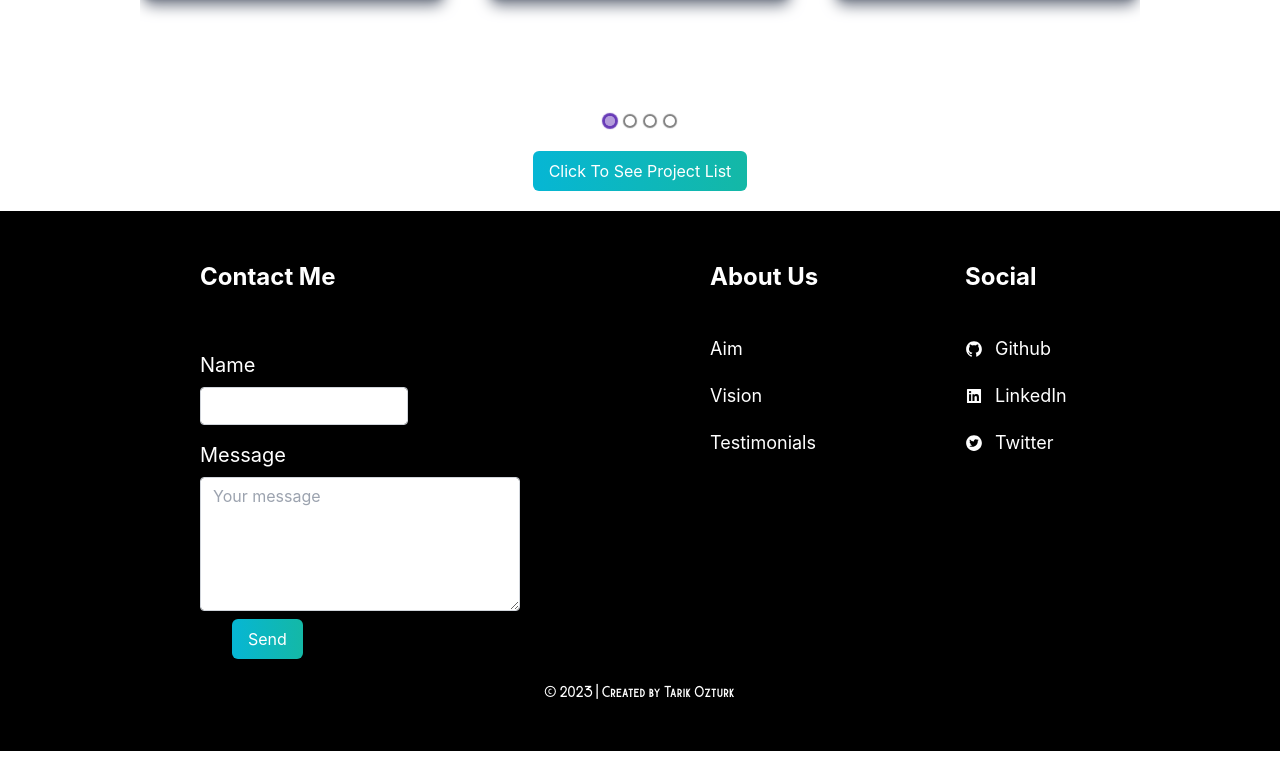
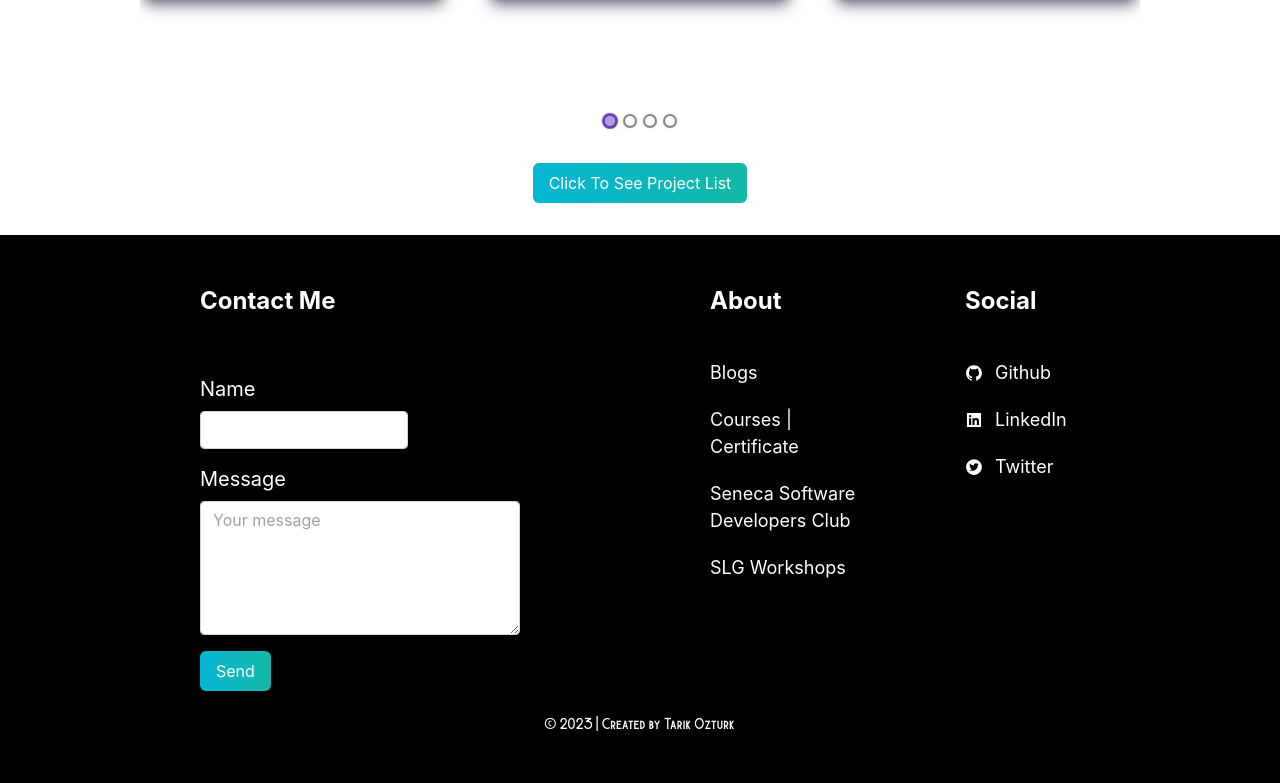
Before and after one commit to tarikozturk017/portfolio, a Next.js app in the folder portfolio/: page / in a window 1280 px wide. Shown: the part 1568-2351 px from the top of the page. Before the commit the page ends 2319 px from the top, so only its background shows below. Built offline with nearby package versions, Linux system fonts and the light colour scheme.

Commit message:
footer update

```diff
--- a/portfolio/pages/components/Footer.js
+++ b/portfolio/pages/components/Footer.js
@@ -31,14 +31,15 @@ return (
 		</Column>
 
         <Column>
-			<Heading>About Us</Heading>
-			<FooterLink href="#">Aim</FooterLink>
-			<FooterLink href="#">Vision</FooterLink>
-			<FooterLink href="#">Testimonials</FooterLink>
+			<Heading>About</Heading>
+			<FooterLink href="#">Blogs</FooterLink>
+			<FooterLink href="#">Courses | Certificate</FooterLink>
+			<FooterLink href="#">Seneca Software Developers Club </FooterLink>
+			<FooterLink href="https://github.com/tarikozturk017/SLG-practices">SLG Workshops</FooterLink>
 		</Column>
 
 		<Column>
-			<Heading>Social</Heading>
+			<Heading className="">Social</Heading>
             <FooterLink href="https://github.com/tarikozturk017">
             <div className="flex items-center">
                 <AiFillGithub />
--- a/portfolio/pages/components/Projects.js
+++ b/portfolio/pages/components/Projects.js
@@ -1,12 +1,15 @@
 const Projects = () => {
 
   return (
-
+        <div>
+          <div className=" flex justify-around">
+          <h3 className="text-xl font-medium  dark:text-gray-200">List of My Projects</h3>
+          <h3 className="text-xl font-medium  dark:text-gray-200">Project Details</h3>
+          </div>
         <div className="w-auto lg:flex gap-10">
 
-
             <div className="text-center lg:flex p-10 rounded-xl my-10 flex-1 dark:text-gray-200">
-                <div className=" text-center p-10 rounded-xl my-10 flex-1 dark:text-gray-200" >
+                <div className=" text-left p-10 rounded-xl my-10 flex-1 dark:text-gray-200" >
                 <ul className="list-disc">
                     <li>Reasype</li>
                     <li>AuctionHub</li>
@@ -15,7 +18,7 @@ const Projects = () => {
                 </ul>
 
                 </div>
-                <div className=" text-center p-10 rounded-xl my-10 flex-1 dark:text-gray-200" >
+                <div className=" text-left p-10 rounded-xl my-10 flex-1 dark:text-gray-200" >
                 <ul className="list-disc">
                     <li>Reasype</li>
                     <li>AuctionHub</li>
@@ -39,6 +42,7 @@ const Projects = () => {
             </div>
 
           </div>
+          </div>
   );
 };
 
--- a/portfolio/pages/components/SendForm.js
+++ b/portfolio/pages/components/SendForm.js
@@ -61,7 +61,7 @@ const SendForm = () => {
       rows="5"
       placeholder="Your message"
     ></textarea>
-      <input className=' cursor-pointer bg-gradient-to-r from-cyan-500 to-teal-500 text-white px-4 py-2 mt-2 rounded-md ml-8' type="submit" value="Send"  />
+      <input className=' cursor-pointer bg-gradient-to-r from-cyan-500 to-teal-500 text-white px-4 py-2 mt-4 rounded-md ' type="submit" value="Send"  />
     </form>
   );
 };
--- a/portfolio/pages/index.js
+++ b/portfolio/pages/index.js
@@ -229,7 +229,7 @@ export default function Home() {
               Hover over images to play animated demo
             </p> */}
           <button
-            className=' cursor-pointer bg-gradient-to-r from-cyan-500 to-teal-500 text-white px-4 py-2 my-5 rounded-md '
+            className=' cursor-pointer bg-gradient-to-r from-cyan-500 to-teal-500 text-white px-4 py-2 my-8 rounded-md '
             onClick={() => {setExpendList(!expendList)}}
           >{!expendList ? "Click To See Project List" : "Hide List"} </button>
           {expendList && <Projects />}
```
